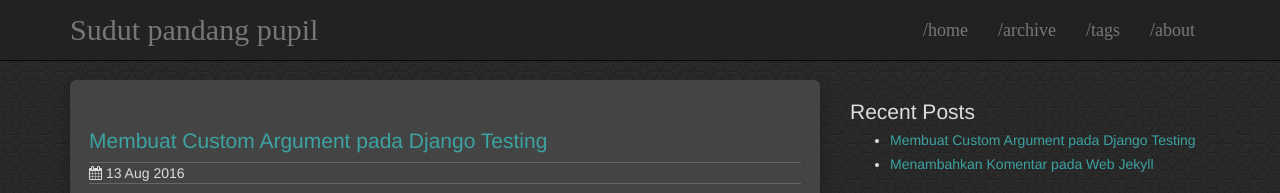
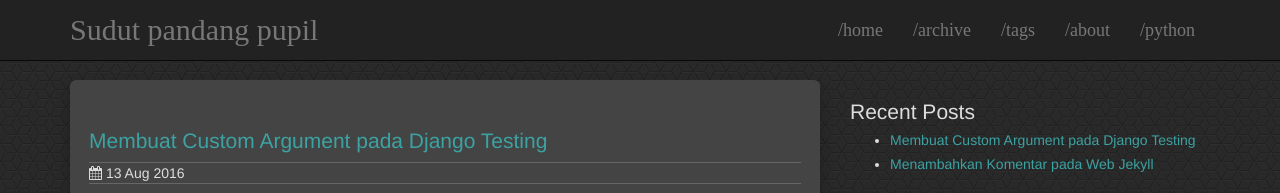
Before and after one commit to essanpupil/pupil.id, a Jekyll site: the page built from index.html, in a window 1280 px wide. Shown: the top 193 px of the page. Built offline with Jekyll 4.4.1, drawn with Linux system fonts in a browser that asks for light colours.

Commit message:
link tutorial to main blog

```diff
--- a/_includes/header.html
+++ b/_includes/header.html
@@ -70,6 +70,7 @@
           <li><a href="{{site.baseurl }}/archive.html">/archive</a></li>
           <li><a href="{{site.baseurl }}/tags.html">/tags</a></li>
           <li><a href="{{site.baseurl }}/about.html">/about</a></li>
+          <li><a href="{{site.baseurl }}/belajar-python-langsung-praktik/">/python</a></li>
         </ul>
       </div>
     </div>
```
